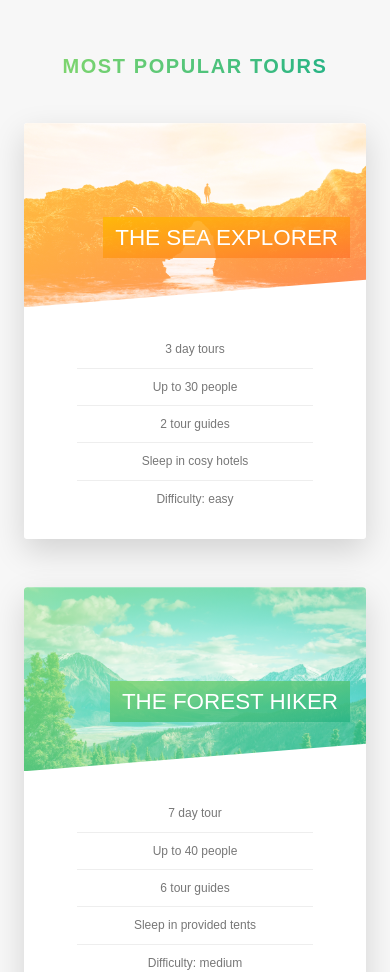
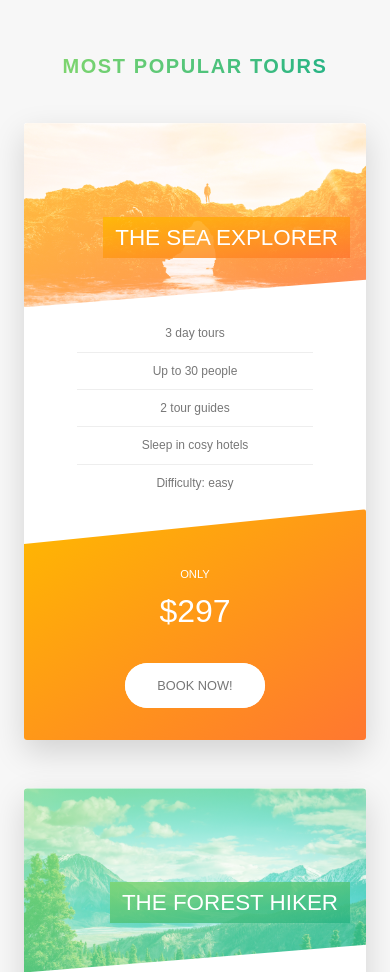
Before and after one commit to RJDulac/natours-sass-project, a website: page index.html in a window 390 px wide. Shown: the part 2380-3352 px from the top of the page. Drawn offline with Linux system fonts and the light colour scheme.

Commit message:
need to make modal responsive

```diff
--- a/sass/components/_card.scss
+++ b/sass/components/_card.scss
@@ -172,4 +172,43 @@
     font-size: 6rem;
     font-weight: 100;
   }
+  @include respond(tab-port) {
+    height: auto;
+    border-radius: 3px;
+    background-color: $color-white;
+    box-shadow: 0 1.5rem 4rem rgba($color-black, 0.15);
+
+    &__side {
+      height: auto;
+      position: relative;
+      box-shadow: none;
+
+      &--back {
+        transform: rotateY(0);
+        clip-path: polygon(0 15%, 100% 0, 100% 100%, 0 100%);
+      }
+    }
+
+    &:hover &__side--front {
+      transform: rotateY(0);
+    }
+    &__details {
+      padding: 1rem 3rem;
+    }
+    //front side styling
+    &__cta {
+      position: relative;
+      top: 0;
+      left: 0%;
+      transform: translate(0);
+      width: 100%;
+      padding: 7rem 4rem 4rem 4rem;
+    }
+    &__price-box {
+      margin-bottom: 3rem;
+    }
+    &__price-value {
+      font-size: 4rem;
+    }
+  }
 }
--- a/sass/components/_form.scss
+++ b/sass/components/_form.scss
@@ -16,6 +16,10 @@
     width: 90%;
     display: block;
     transition: all 0.3s;
+
+    @include respond(tab-port) {
+      width: 100%;
+    }
 
     &::-webkit-input-placeholder {
       color: $color-gray-dark-2;
@@ -50,6 +54,10 @@
   &__radio-group {
     width: 49%;
     display: inline-block;
+    @include respond(tab-port) {
+      width: 100%;
+      margin-bottom: 2rem;
+    }
   }
   &__radio-input {
     display: none;
--- a/sass/components/_story.scss
+++ b/sass/components/_story.scss
@@ -8,6 +8,14 @@
   padding-left: 9rem;
   font-size: $default-font-size;
   transform: skewX(-12deg);
+  @include respond(tab-port) {
+    width: 100%;
+    padding: 4rem;
+    padding-left: 7rem;
+  }
+  @include respond(phone) {
+    transform: skewX(0);
+  }
 
   &__shape {
     width: 15rem;
@@ -19,6 +27,9 @@
     clip-path: circle(50% at 50% 50%);
     transform: translateX(-3rem) skewX(12deg);
     position: relative;
+    @include respond(phone) {
+      transform: translateX(-3rem) skewX(0);
+    }
   }
   &__image {
     height: 100%;
@@ -30,6 +41,9 @@
   }
   &__text {
     transform: skewX(12deg);
+    @include respond(phone) {
+      transform: skewX(0);
+    }
   }
   &__caption {
     position: absolute;
--- a/sass/pages/_home.scss
+++ b/sass/pages/_home.scss
@@ -73,10 +73,33 @@
   border-radius: 3px;
   box-shadow: 0 1.5rem 4rem rgba($color-black, 0.2);
 
-  height: 50rem;
+  @include respond(tab-land) {
+    background-image: linear-gradient(
+        105deg,
+        rgba($color-white, 0.9) 0%,
+        rgba($color-white, 0.9) 65%,
+        transparent 65%
+      ),
+      url(../img/nat-10.jpg);
+    background-size: cover;
+  }
+  @include respond(tab-port) {
+    background-image: linear-gradient(
+        to right,
+        rgba($color-white, 0.9) 0%,
+        rgba($color-white, 0.9) 100%
+      ),
+      url(../img/nat-10.jpg);
+  }
 
   &__form {
     width: 50%;
     padding: 5rem;
+    @include respond(tab-land) {
+      width: 65%;
+    }
+    @include respond(tab-land) {
+      width: 100%;
+    }
   }
 }
```
Also changed, not shown: css/style.css.
